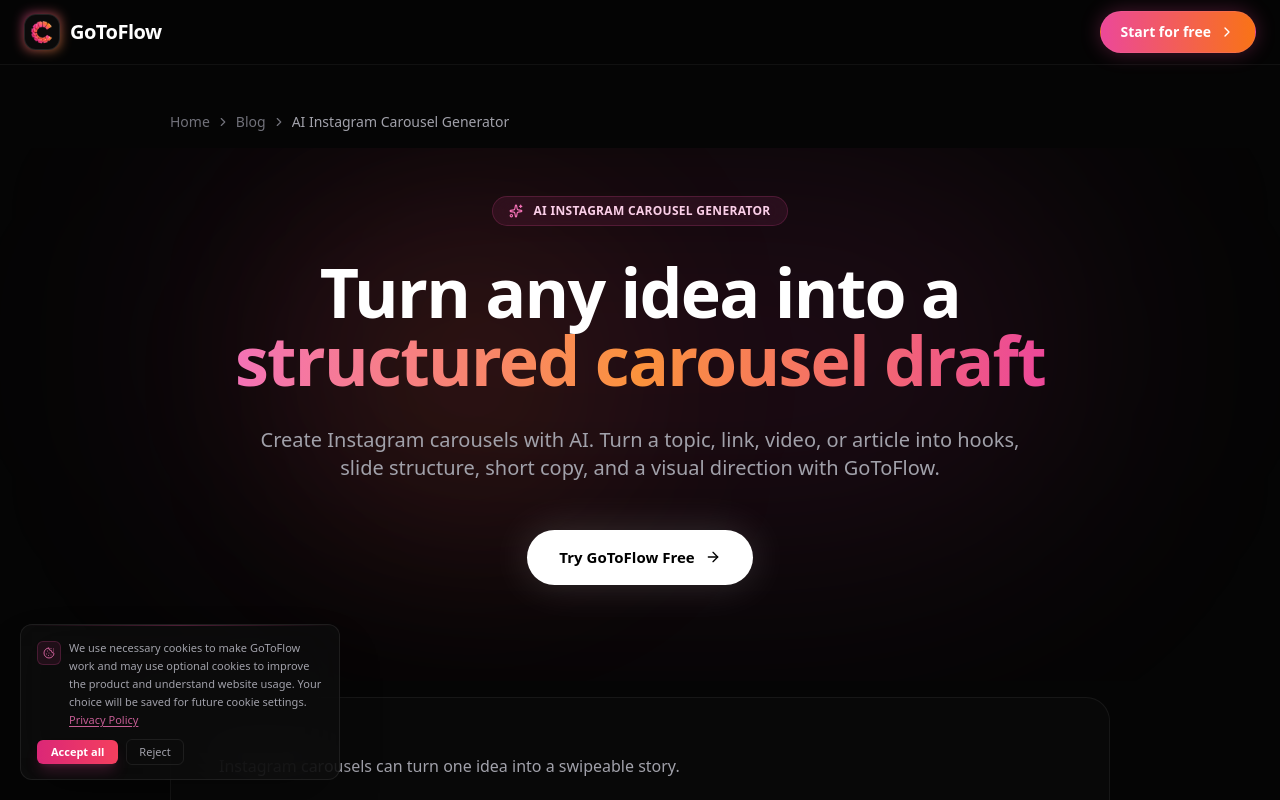
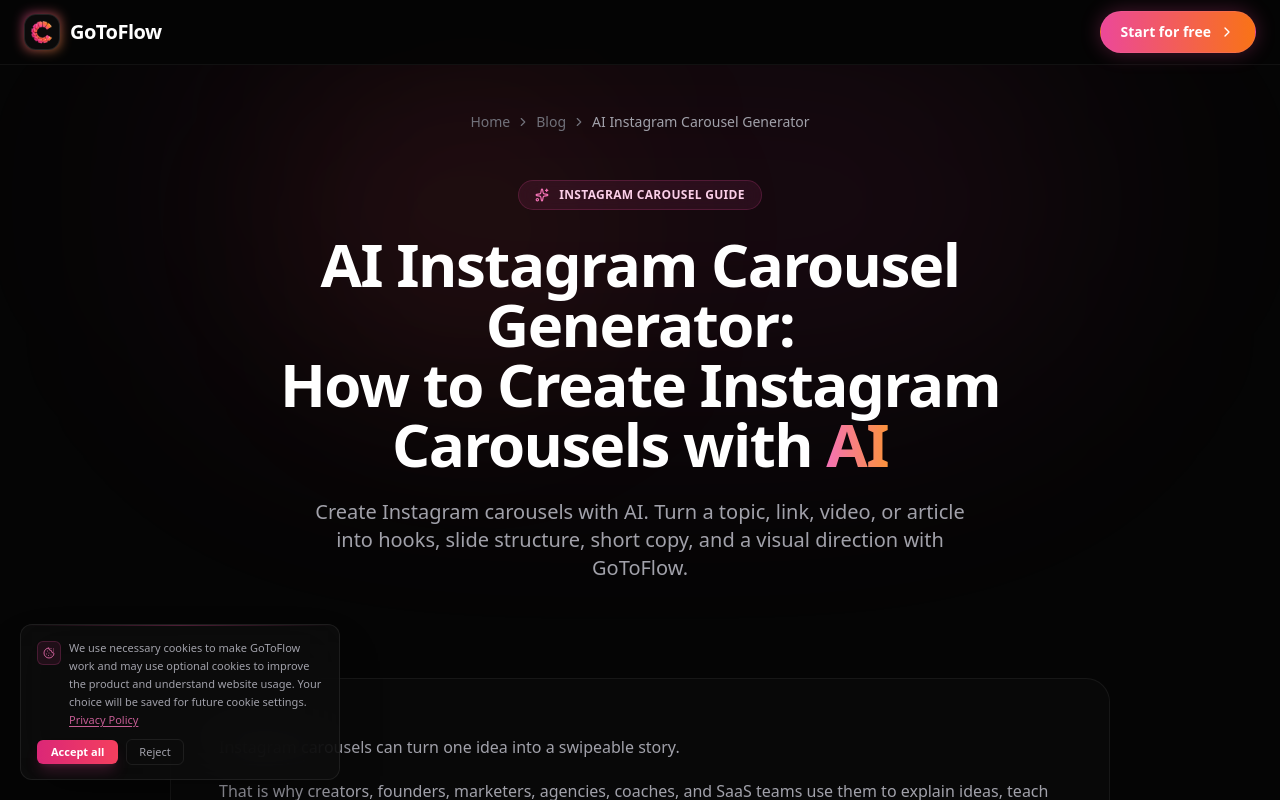
Before and after one commit to matteimikeska49-bot/gtf, a React (Vite) app: page /blog/ai-instagram-carousel-generator in a window 1280 px wide. Shown: the top 800 px of the page. Built offline with nearby package versions, Linux system fonts and the light colour scheme.

Commit message:
Align AI Instagram article hero with GoToFlow style

```diff
--- a/src/components/blog/AiInstagramCarouselGeneratorPage.jsx
+++ b/src/components/blog/AiInstagramCarouselGeneratorPage.jsx
@@ -364,49 +364,39 @@ const ArticleSEOHead = () => {
   return null;
 };
 
-const Breadcrumbs = () => (
-  <nav className="pt-28 pb-4 px-4 sm:px-6 relative z-10 w-full bg-[#050505]">
-    <div className="max-w-[940px] mx-auto flex items-center gap-1.5 text-sm text-zinc-500 min-w-0">
-      <Link to="/" className="hover:text-zinc-300 transition-colors">Home</Link>
-      <ChevronRight className="w-3.5 h-3.5 shrink-0" />
-      <Link to="/blog" className="hover:text-zinc-300 transition-colors">Blog</Link>
-      <ChevronRight className="w-3.5 h-3.5 shrink-0" />
-      <span className="text-zinc-400 truncate">AI Instagram Carousel Generator</span>
-    </div>
-  </nav>
-);
-
 const ArticleHero = () => {
   const isMobile = useIsMobile();
   return (
-    <section className="pt-8 pb-16 md:pt-12 md:pb-24 px-4 sm:px-6 relative w-full bg-[#050505] overflow-hidden">
+    <section className="pt-28 pb-12 md:pb-20 px-4 sm:px-6 relative w-full bg-[#050505] overflow-hidden">
       {/* Background Glows */}
-      <div className="absolute top-0 left-1/2 -translate-x-1/2 w-full max-w-4xl h-[400px] bg-pink-500/10 blur-[120px] rounded-full pointer-events-none" />
-      <div className="absolute top-20 left-1/4 w-[300px] h-[300px] bg-orange-500/10 blur-[100px] rounded-full pointer-events-none" />
+      <div className="absolute top-0 left-1/2 -translate-x-1/2 w-full max-w-4xl h-[400px] bg-pink-500/[0.08] blur-[120px] rounded-full pointer-events-none" />
+      <div className="absolute top-20 left-1/4 w-[300px] h-[300px] bg-orange-500/[0.06] blur-[100px] rounded-full pointer-events-none" />
 
-      <div className="max-w-[1060px] mx-auto relative z-10 text-center">
-        <motion.div initial={{ opacity: 0, y: 20 }} animate={{ opacity: 1, y: 0 }} transition={{ duration: 0.7 }} className="mb-8 flex justify-center">
+      <div className="max-w-[940px] mx-auto relative z-10 text-center">
+        {/* Breadcrumbs */}
+        <div className="flex items-center justify-center gap-1.5 text-sm text-zinc-500 min-w-0 mb-8 md:mb-12">
+          <Link to="/" className="hover:text-zinc-300 transition-colors">Home</Link>
+          <ChevronRight className="w-3.5 h-3.5 shrink-0" />
+          <Link to="/blog" className="hover:text-zinc-300 transition-colors">Blog</Link>
+          <ChevronRight className="w-3.5 h-3.5 shrink-0" />
+          <span className="text-zinc-400 truncate">AI Instagram Carousel Generator</span>
+        </div>
+
+        <motion.div initial={{ opacity: 0, y: 20 }} animate={{ opacity: 1, y: 0 }} transition={{ duration: 0.7 }} className="mb-6 flex justify-center">
           <div className="inline-flex items-center gap-2.5 rounded-full border border-pink-500/20 bg-pink-500/10 px-4 py-1.5 backdrop-blur-md">
             <Sparkles className="w-3.5 h-3.5 text-pink-400" />
-            <span className="text-xs font-semibold text-pink-200 tracking-wide uppercase">AI Instagram Carousel Generator</span>
+            <span className="text-xs font-semibold text-pink-200 tracking-wide uppercase">Instagram Carousel Guide</span>
           </div>
         </motion.div>
 
-        <motion.h1 initial={{ opacity: 0, y: 30 }} animate={{ opacity: 1, y: 0 }} transition={{ duration: isMobile ? 0.6 : 0.8, delay: 0.1 }} className="text-4xl md:text-5xl lg:text-6xl xl:text-[68px] font-bold text-white tracking-tight mb-8 leading-[1.05]">
-          Turn any idea into a <br className="hidden md:block" />
-          <span className="text-transparent bg-clip-text bg-gradient-to-r from-pink-400 via-orange-400 to-pink-500">structured carousel draft</span>
+        <motion.h1 initial={{ opacity: 0, y: 30 }} animate={{ opacity: 1, y: 0 }} transition={{ duration: isMobile ? 0.6 : 0.8, delay: 0.1 }} className="text-3xl md:text-4xl lg:text-5xl xl:text-6xl font-bold text-white tracking-tight mb-6 leading-[1.1]">
+          AI Instagram Carousel Generator: <br className="hidden md:block" />
+          How to Create Instagram Carousels with <span className="text-transparent bg-clip-text bg-gradient-to-r from-pink-400 to-orange-400">AI</span>
         </motion.h1>
 
-        <motion.p initial={{ opacity: 0, y: 30 }} animate={{ opacity: 1, y: 0 }} transition={{ duration: isMobile ? 0.6 : 0.8, delay: 0.2 }} className="text-lg md:text-xl text-zinc-400 leading-[1.6] mb-12 max-w-3xl mx-auto">
+        <motion.p initial={{ opacity: 0, y: 30 }} animate={{ opacity: 1, y: 0 }} transition={{ duration: isMobile ? 0.6 : 0.8, delay: 0.2 }} className="text-lg md:text-xl text-zinc-400 leading-[1.6] max-w-2xl mx-auto">
           Create Instagram carousels with AI. Turn a topic, link, video, or article into hooks, slide structure, short copy, and a visual direction with GoToFlow.
         </motion.p>
-
-        <motion.div initial={{ opacity: 0, y: 30 }} animate={{ opacity: 1, y: 0 }} transition={{ duration: isMobile ? 0.6 : 0.8, delay: 0.3 }} className="flex flex-col sm:flex-row items-center justify-center gap-4">
-          <a href={getAppUrlWithRef(CTA_URL)} className="w-full sm:w-auto inline-flex items-center justify-center gap-2.5 px-8 py-4 rounded-full font-bold bg-white text-black hover:bg-zinc-100 transition-all hover:scale-105 active:scale-[0.98] shadow-[0_0_40px_rgba(255,255,255,0.15)] text-[15px] group">
-            Try GoToFlow Free <ArrowRight className="w-4 h-4 group-hover:translate-x-1 transition-transform" />
-          </a>
-          <p className="text-xs text-zinc-500 font-medium sm:hidden mt-2">No credit card required</p>
-        </motion.div>
       </div>
     </section>
   );
@@ -1038,7 +1028,6 @@ export const AiInstagramCarouselGeneratorPage = () => (
   <MainLayout>
     <ArticleSEOHead />
     <Header />
-    <Breadcrumbs />
     <ArticleHero />
     <ArticleBody />
     <Footer />
```
Also changed, not shown: 33 other files (tests, documents, lock files or other folders).
